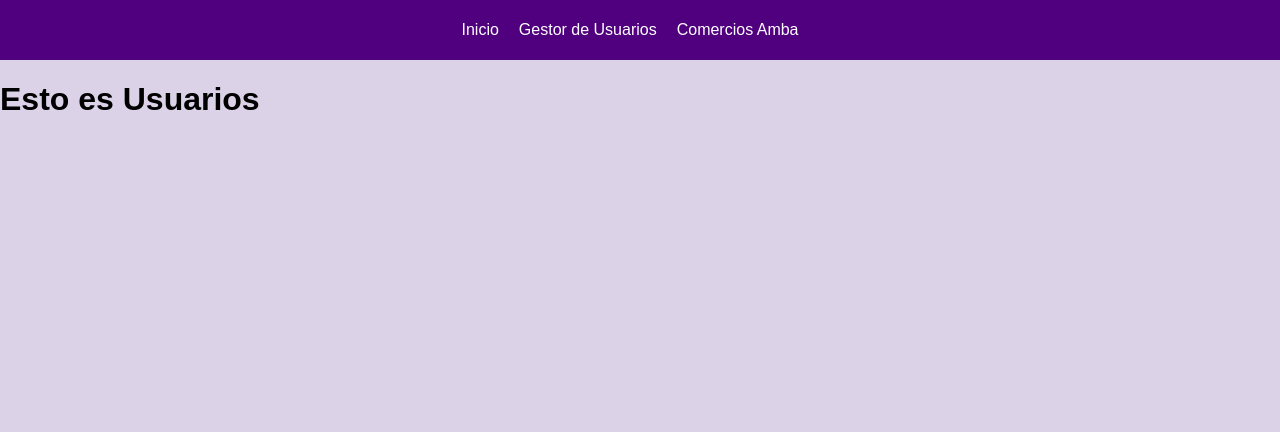
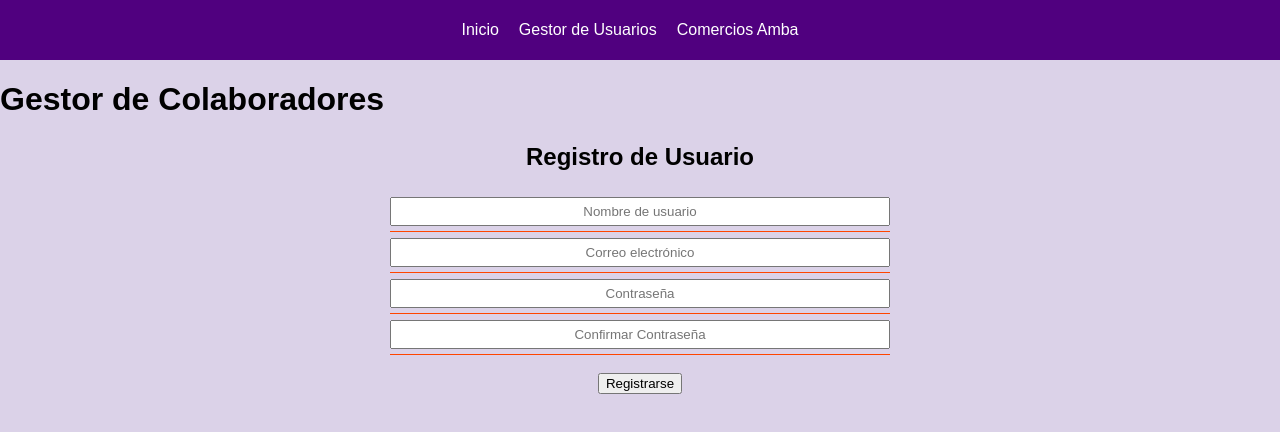
Before and after one commit to Silrojua22/business_manager, a React (Vite) app in the folder client/: page /usuarios in a window 1280 px wide. Shown: the top 432 px of the page. Built offline with nearby package versions, Linux system fonts and the light colour scheme.

Commit message:
Create user and add promotion column

```diff
--- a/client/src/clientViews/Shops/shops.jsx
+++ b/client/src/clientViews/Shops/shops.jsx
@@ -96,6 +96,7 @@ function Shops() {
           <div>Número</div>
           <div>Nombre Legal</div>
           <div>Email</div>
+          <div>Promoción</div>
           <div>Gestionado</div>
           <div>Legajo</div>
         </div>
@@ -123,6 +124,7 @@ function Shops() {
             <div>{comercio.Número}</div>
             <div>{comercio.Nombre_Legal}</div>
             <div>{comercio.EMAIL}</div>
+            <div>{comercio.Promoción}</div>
             <div>{comercio.Gestionado}</div>
             <div>{comercio.Legajo}</div>
           </div>
--- a/client/src/clientViews/Users/users.jsx
+++ b/client/src/clientViews/Users/users.jsx
@@ -1,7 +1,10 @@
+import UserForm from "../../clientcomponents/UsersForm/UserForm.jsx";
+
 function Users() {
   return (
     <div>
-      <h1>Esto es Usuarios</h1>
+      <h1>Gestor de Colaboradores</h1>
+      <UserForm />
     </div>
   );
 }
--- /dev/null
+++ b/client/src/clientcomponents/UsersForm/Forms.module.css
@@ -0,0 +1,35 @@
+/* Estilos para el contenedor del formulario */
+.form-container {
+  text-align: center;
+  margin: 25px auto;
+  max-width: 500px;
+  /* Otros estilos para el contenedor del formulario */
+}
+
+/* Estilos para los campos del formulario */
+.form-field {
+  display: flex;
+  border-bottom: 1px solid orangered;
+  background-color: #dbd2e8;
+  align-items: center;
+  height: 40px;
+  /* Otros estilos para los campos del formulario */
+}
+
+/* Estilos para los campos de entrada de texto */
+.form-field input {
+  flex: 1;
+  padding: 5px;
+  overflow: hidden;
+  white-space: nowrap;
+  text-overflow: ellipsis;
+  transition: all 0.5s;
+  position: relative;
+  text-align: center;
+}
+
+/* Estilos para los mensajes de error */
+.error-message {
+  color: red;
+  /* Otros estilos para los mensajes de error */
+}
--- /dev/null
+++ b/client/src/clientcomponents/UsersForm/UserForm.jsx
@@ -0,0 +1,116 @@
+import { useState } from "react";
+import { validate } from "./validate.js";
+import styles from "./Forms.module.css"; // Asegúrate de tener el módulo CSS importado
+
+export default function UserRegistrationForm(props) {
+  const [userData, setUserData] = useState({
+    username: "",
+    email: "",
+    password: "",
+    confirmPassword: "",
+  });
+
+  const [errors, setErrors] = useState({
+    username: "",
+    email: "",
+    password: "",
+    confirmPassword: "",
+  });
+
+  const handleChange = (event) => {
+    const { name, value } = event.target;
+    setUserData({
+      ...userData,
+      [name]: value,
+    });
+    const fieldErrors = validate({
+      ...userData,
+      [name]: value,
+    });
+    setErrors({
+      ...errors,
+      [name]: fieldErrors[name] || "",
+    });
+  };
+
+  const handleSubmit = (event) => {
+    event.preventDefault();
+    const formErrors = validate(userData);
+
+    if (Object.values(formErrors).every((error) => !error)) {
+      // Si no hay errores, puedes enviar los datos
+      props.registerUser(userData);
+    } else {
+      // Establece los errores a nivel de campo en el estado
+      setErrors(formErrors);
+    }
+  };
+
+  return (
+    <div className={styles["form-container"]}>
+      <form onSubmit={handleSubmit}>
+        <h2>Registro de Usuario</h2>
+        <div className={styles["form-field"]}>
+          <input
+            type="text"
+            required
+            value={userData.username}
+            name="username"
+            onChange={handleChange}
+            placeholder="Nombre de usuario"
+          />
+          {errors.username ? (
+            <p className={styles["error-message"]}>{errors.username}</p>
+          ) : null}
+        </div>
+
+        <div className={styles["form-field"]}>
+          <input
+            type="email"
+            required
+            value={userData.email}
+            name="email"
+            onChange={handleChange}
+            placeholder="Correo electrónico"
+          />
+          {errors.email ? (
+            <p className={styles["error-message"]}>{errors.email}</p>
+          ) : null}
+        </div>
+
+        <div className={styles["form-field"]}>
+          <input
+            type="password"
+            required
+            value={userData.password}
+            name="password"
+            onChange={handleChange}
+            placeholder="Contraseña"
+          />
+          {errors.password ? (
+            <p className={styles["error-message"]}>{errors.password}</p>
+          ) : null}
+        </div>
+
+        <div className={styles["form-field"]}>
+          <input
+            type="password"
+            required
+            value={userData.confirmPassword}
+            name="confirmPassword"
+            onChange={handleChange}
+            placeholder="Confirmar Contraseña"
+          />
+          {errors.confirmPassword ? (
+            <p className={styles["error-message"]}>{errors.confirmPassword}</p>
+          ) : null}
+        </div>
+
+        <br />
+        <button type="submit" className={styles["submit-button"]}>
+          Registrarse
+        </button>
+      </form>
+    </div>
+  );
+}
--- /dev/null
+++ b/client/src/clientcomponents/UsersForm/validate.js
@@ -0,0 +1,50 @@
+
+
+const regexEmail = /^[A-Z0-9._%+-]+@naranjax\.com$/i;
+const validateNumero = new RegExp(/^(?=.*\d)(?=.*[a-z]).{6,10}$/);
+
+export const validate = (inputs) => {
+    const errors = {};
+
+    if (!regexEmail.test(inputs.userName)) {
+        errors.userName = "Debe ser un E-Mail";
+    }
+
+    if (!inputs.userName) {
+        errors.userName = "No puede ser vacío";
+    }
+
+    if (inputs.userName.length > 35) {
+        errors.userName = "No puede tener más de 35 caracteres";
+    }
+
+    if (!validateNumero.test(inputs.password)) {
+        errors.password = "Debe contener al menos un número";
+    }
+
+    if (inputs.password.length < 6 || inputs.password.length > 10) {
+        errors.password = "Debe tener entre 6 y 10 caracteres";
+    }
+
+    if (!inputs.legajo) {
+        errors.legajo = "No puede ser vacío";
+    }
+
+    if (!/^\d+$/.test(inputs.legajo)) {
+        errors.legajo = "Debe ser un número";
+    }
+
+    if (inputs.email.length > 35) {
+        errors.email = "No puede tener más de 35 caracteres";
+    }
+
+    if (inputs.nombre.length > 35) {
+        errors.nombre = "No puede tener más de 35 caracteres";
+    }
+
+    if (inputs.apellido.length > 35) {
+        errors.apellido = "No puede tener más de 35 caracteres";
+    }
+
+    return errors;
+};
```
Also changed, not shown: 2 other files (tests, documents, lock files or other folders).
